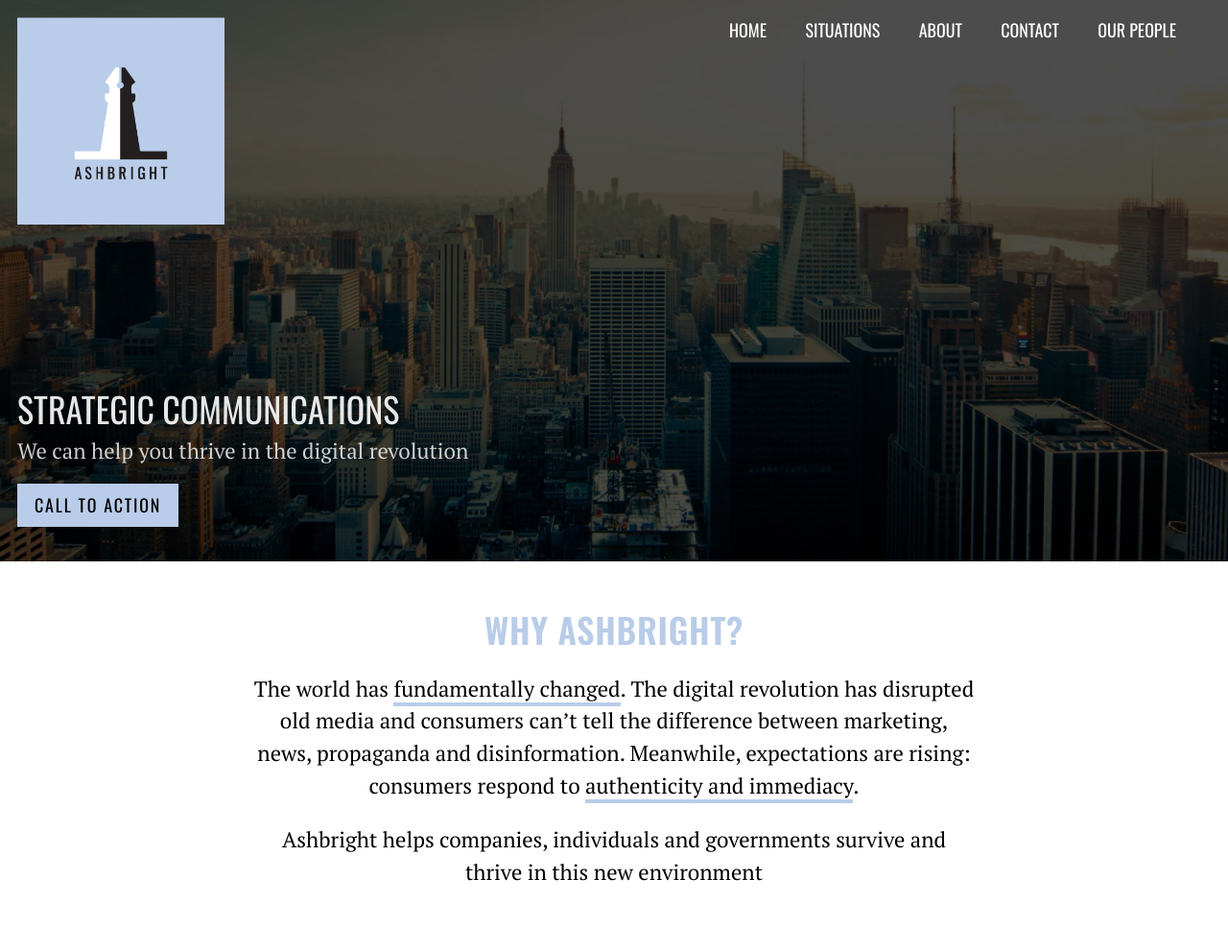
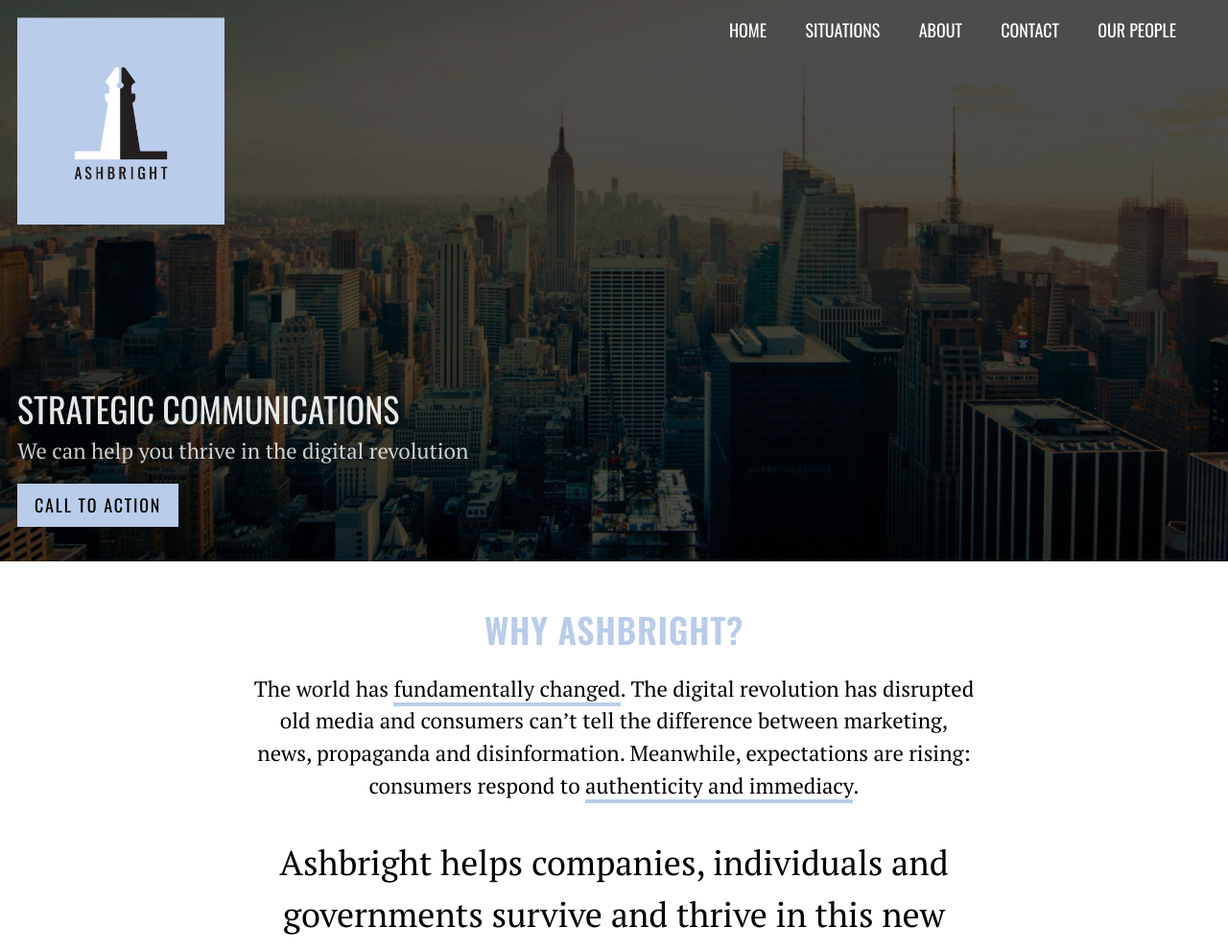
Before and after one commit to wearethoughtfox/ashbright, a Jekyll site: the page built from index.html, in a window 1280 px wide. Shown: the top 991 px of the page at 96% size. Built offline with Jekyll 4.4.1, drawn with Linux system fonts in a browser that asks for light colours.

Commit message:
Typography experiment.

```diff
--- a/index.html
+++ b/index.html
@@ -33,7 +33,7 @@ layout: no-nav
 
   <p class="f3 ph2 ph4-l tc-l lh-copy">The world has <span class="bb bw2 b--ashblue">fundamentally changed</span>. The digital revolution has disrupted old media and  consumers can’t tell the difference between marketing, news, propaganda and disinformation. Meanwhile, expectations are rising: consumers respond to <span class="bb bw2 b--ashblue">authenticity and immediacy</span>.</p>
 
-  <p class="f3 ph2 ph4-l tc-l lh-copy">Ashbright helps companies, individuals and governments survive and thrive in this new environment</p>
+  <p class="f1 ph2 ph4-l tc-l lh-copy">Ashbright helps companies, individuals and governments survive and thrive in this new environment</p>
 </section>
 
 <div class="mw9 center ph3-ns">
```
